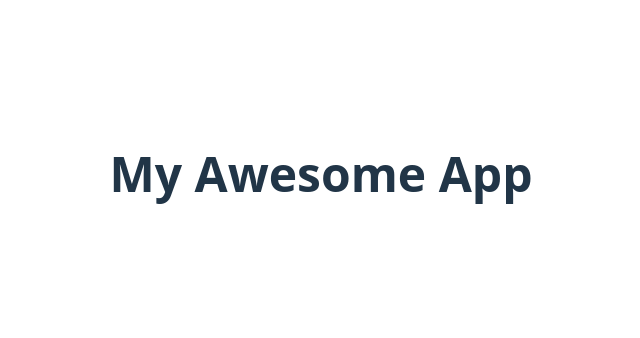
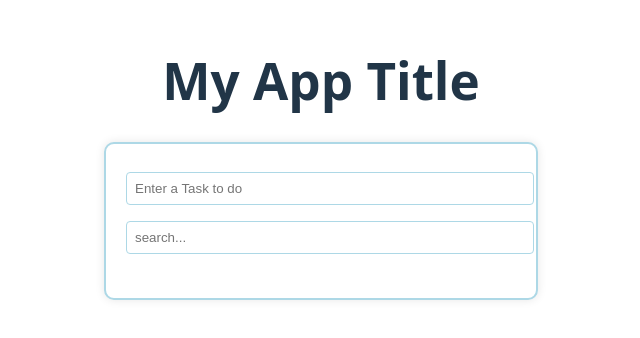
Before and after one commit to GislaineIrakoze/Todolistapp, a Vue app: page / in a window 1280 px wide. Shown: the part 226-564 px from the top of the page, without its empty margins (319-959 px from the left). Built offline with nearby package versions, Linux system fonts and the light colour scheme.

Commit message:
Update App.vue

```diff
--- a/src/App.vue
+++ b/src/App.vue
@@ -1,13 +1,10 @@
 <template>
-    <h1>My Awesome App</h1>
+  <div class="app">
+    <h1>My App Title</h1>
+    <HelloWorld />
+  </div>
 </template>
 
 <script setup>
 import HelloWorld from "./components/HelloWorld.vue";
 </script>
-
-<style scoped>
-h1 {
-  font-size: 3rem;
-}
-</style>
```
